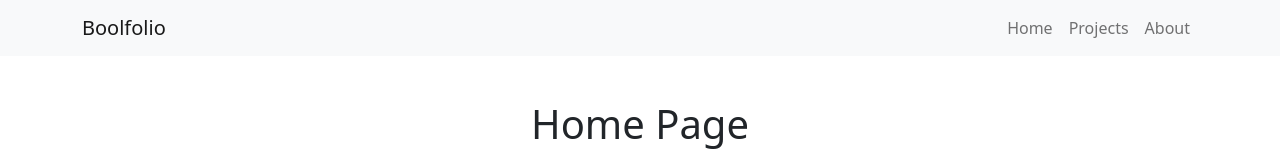
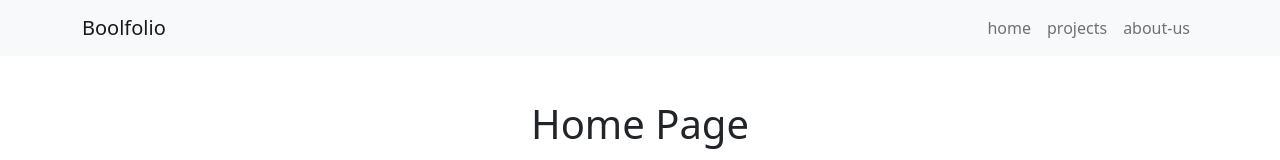
Before and after one commit to AntoninoIrrera/vite-boolfolio, a Vue app: page / in a window 1280 px wide. Shown: the top 160 px of the page. Built offline with nearby package versions, Linux system fonts and the light colour scheme; the HTML template or start-up script is replaced by a standard one.

Commit message:
creazione dimanica dei link nel nav dell'header

```diff
--- a/src/components/AppHeader.vue
+++ b/src/components/AppHeader.vue
@@ -1,5 +1,12 @@
 <script>
 
+    export default{
+        data(){
+            return{
+                navItems: ['home','projects','about-us']
+            }
+        }
+    }
 
 
 </script>
@@ -15,14 +22,8 @@
                 </button>
                 <div class="collapse navbar-collapse" id="navbarResponsive">
                     <ul class="navbar-nav ms-auto">
-                        <li class="nav-item active">
-                            <router-link :to="{name: 'home'}" class="nav-link">Home</router-link>
-                        </li>
-                        <li class="nav-item">
-                            <router-link :to="{name: 'projects'}" class="nav-link">Projects</router-link>
-                        </li>
-                        <li class="nav-item">
-                            <router-link class="nav-link" :to="{name: 'about-us'}">About</router-link>
+                        <li v-for="navItem in navItems" class="nav-item active">
+                            <router-link :to="{name: navItem}" :class="this.$router.name == navItem ? 'active' : '' " class="nav-link">{{ navItem }}</router-link>
                         </li>
                     </ul>
                 </div>
```
